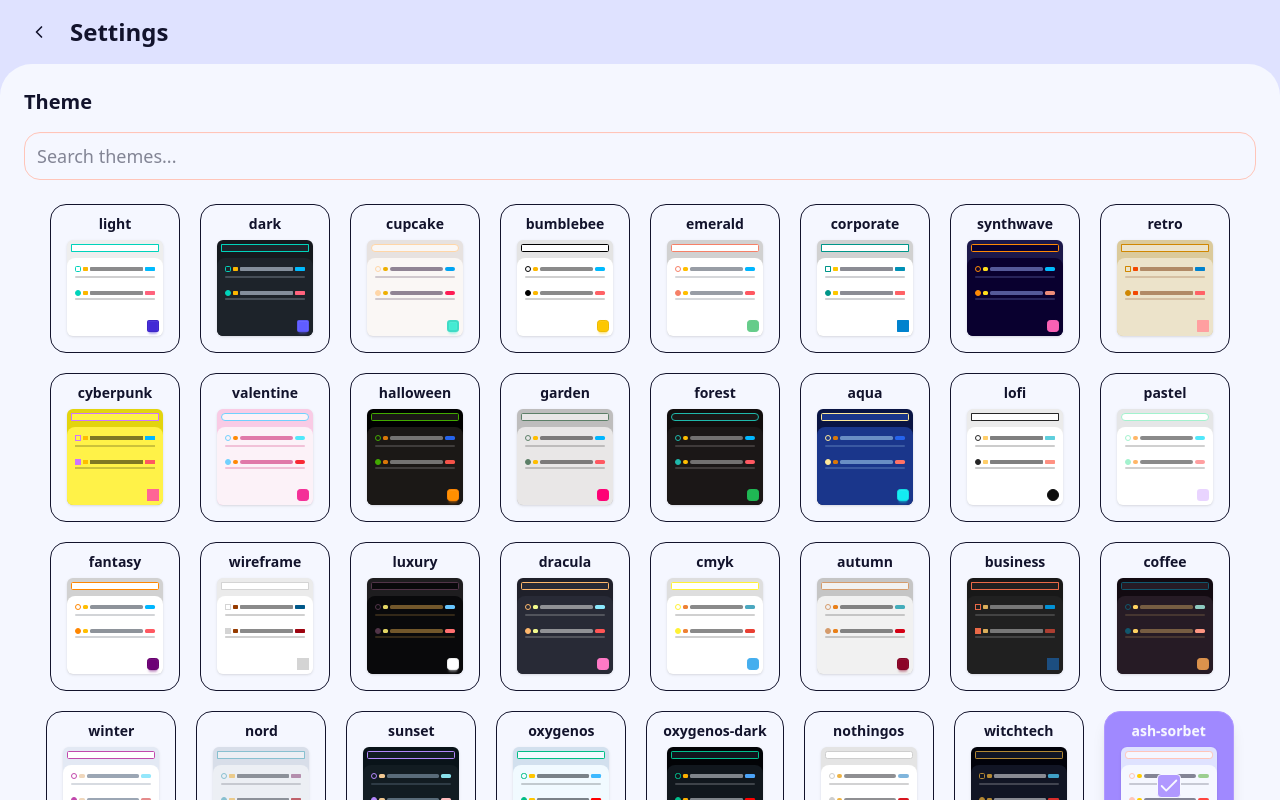
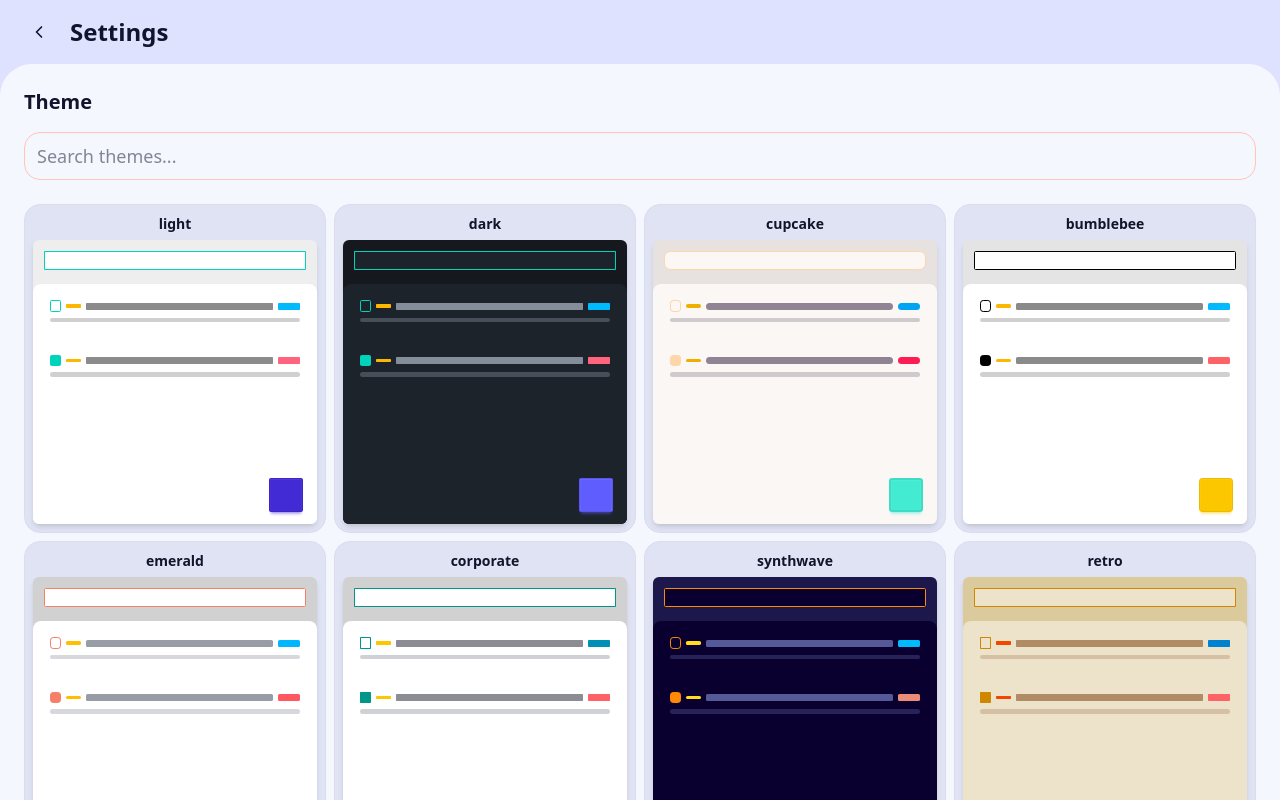
Before and after one commit to majicmaj/todo, a React (Vite) app: page /settings in a window 1280 px wide. Built offline with nearby package versions, Linux system fonts and the light colour scheme.

Commit message:
feat: enhance theme selection UI with improved layout and visual elements

```diff
--- a/src/components/views/settings/settings.tsx
+++ b/src/components/views/settings/settings.tsx
@@ -1,6 +1,6 @@
 import { useTheme } from '@/hooks/useTheme'
 import PageWrapper from '@/components/system/pageWrappers'
-import { ChevronLeft, Check, Search } from 'lucide-react'
+import { ChevronLeft, Check, Search, CircleCheck } from 'lucide-react'
 import { Link } from 'react-router'
 import { useState } from 'react'
 import { cn } from '@/lib/utils'
@@ -65,20 +65,22 @@ const Settings = () => {
               )}
 
               {/* Theme grid */}
-              <div className="flex flex-wrap items-start justify-center gap-5">
+              <div className="grid grid-cols-2 gap-2 sm:grid-cols-3 lg:grid-cols-4">
                 {displayOrder.map((themeName) => (
                   <button
                     key={themeName}
                     onClick={() => setTheme(themeName)}
                     className={cn(
-                      'btn relative flex h-[unset] flex-col p-4 pt-2',
+                      'btn relative flex h-[unset] flex-col p-2',
                       theme === themeName
-                        ? 'btn-primary btn-active border-primary shadow-lg'
-                        : 'btn btn-outline',
+                        ? 'btn-primary shadow-lg'
+                        : 'btn btn-soft',
                     )}
                   >
                     {theme === themeName && (
-                      <Check className="text-primary-content bg-primary absolute top-1/2 left-1/2 z-10 -translate-x-1/2 -translate-y-1/2 rounded border" />
+                      <div className="absolute z-20 grid h-full w-full place-items-center">
+                        <CircleCheck className="btn btn-link p-0" />
+                      </div>
                     )}
                     <p>{themeName}</p>
 
--- a/src/components/views/settings/themePreview.tsx
+++ b/src/components/views/settings/themePreview.tsx
@@ -3,67 +3,68 @@ export const ThemePreview = ({ themeName }: { themeName: string }) => {
   return (
     <div
       data-theme={themeName}
-      className="bg-base-300 flex size-24 flex-col gap-0.5 overflow-hidden rounded-md shadow-sm"
+      className="bg-base-300 flex aspect-square w-full flex-col gap-0.5 overflow-hidden rounded-md shadow-md"
     >
-      <div className="p-1">
+      <div className="h-[16%] p-[4%]">
         <div
-          className="bg-base-100 border-accent h-2 w-full truncate border px-1 text-start text-sm font-normal"
+          className="bg-base-100 border-accent h-full w-full truncate border px-1 text-start text-sm font-normal"
           style={{ borderRadius: 'calc(var(--radius-field) / 5)' }}
         />
       </div>
-      <div className="bg-base-100 relative flex h-full flex-col gap-1 rounded-t-lg p-1">
-        <div className="flex flex-col gap-1 p-1">
-          <div className="flex items-center gap-0.5">
+      <div className="bg-base-100 relative flex h-full flex-col gap-[10%] rounded-t-lg p-[4%]">
+        <div className="flex h-[15%] flex-col justify-between p-[2%]">
+          <div className="flex items-center gap-[2%]">
             <div
-              className="border-accent border p-0.5"
+              className="border-accent aspect-square w-[6%] border"
               style={{ borderRadius: 'calc(var(--radius-selector) / 5)' }}
             />
             <div
-              className="bg-warning h-1 w-2"
+              className="bg-warning h-[30%] w-[8%] rounded"
               style={{ borderRadius: 'calc(var(--radius-field) / 5)' }}
             />
             <div
-              className="bg-base-content/50 h-1 w-full"
+              className="bg-base-content/50 h-[60%] w-full"
               style={{ borderRadius: 'calc(var(--radius-field) / 5)' }}
             />
             <div
-              className="bg-info h-1 w-4"
+              className="bg-info h-[60%] w-[12%]"
               style={{ borderRadius: 'calc(var(--radius-field) / 5)' }}
             />
           </div>
           <div
-            className="bg-base-content/20 h-0.5 w-full"
+            className="bg-base-content/20 h-[20%] w-full"
             style={{ borderRadius: 'var(--radius-field)' }}
           />
         </div>
 
-        <div className="flex flex-col gap-0.5 p-1">
-          <div className="flex items-center gap-0.5">
+        <div className="flex h-[15%] flex-col justify-between p-[2%]">
+          <div className="flex items-center gap-[2%]">
             <div
-              className="bg-accent border-accent border p-0.5"
-              style={{ borderRadius: 'var(--radius-selector)' }}
+              className="border-accent bg-accent aspect-square w-[6%] border"
+              style={{ borderRadius: 'calc(var(--radius-selector) / 5)' }}
             />
             <div
-              className="bg-warning h-1 w-2 rounded"
+              className="bg-warning h-[30%] w-[8%] rounded"
               style={{ borderRadius: 'calc(var(--radius-field) / 5)' }}
             />
             <div
-              className="bg-base-content/50 h-1 w-full"
+              className="bg-base-content/50 h-[60%] w-full"
               style={{ borderRadius: 'calc(var(--radius-field) / 5)' }}
             />
             <div
-              className="bg-error h-1 w-4"
+              className="bg-error h-[60%] w-[12%]"
               style={{ borderRadius: 'calc(var(--radius-field) / 5)' }}
             />
           </div>
           <div
-            className="bg-base-content/20 h-0.5 w-full"
-            style={{ borderRadius: 'calc(var(--radius-field) / 5)' }}
+            className="bg-base-content/20 h-[20%] w-full"
+            style={{ borderRadius: 'var(--radius-field)' }}
           />
         </div>
+
         <div
-          className="btn btn-xs btn-primary absolute right-1 bottom-1 grid size-3 place-items-center p-0"
-          style={{ borderRadius: 'calc(var(--radius-selector) / 5)' }}
+          className="btn btn-xs btn-primary absolute right-[5%] bottom-[5%] grid aspect-square h-[unset] w-[12%] place-items-center p-0"
+          style={{ borderRadius: 'calc(var(--radius-box) / 5)' }}
         />
       </div>
     </div>
```
